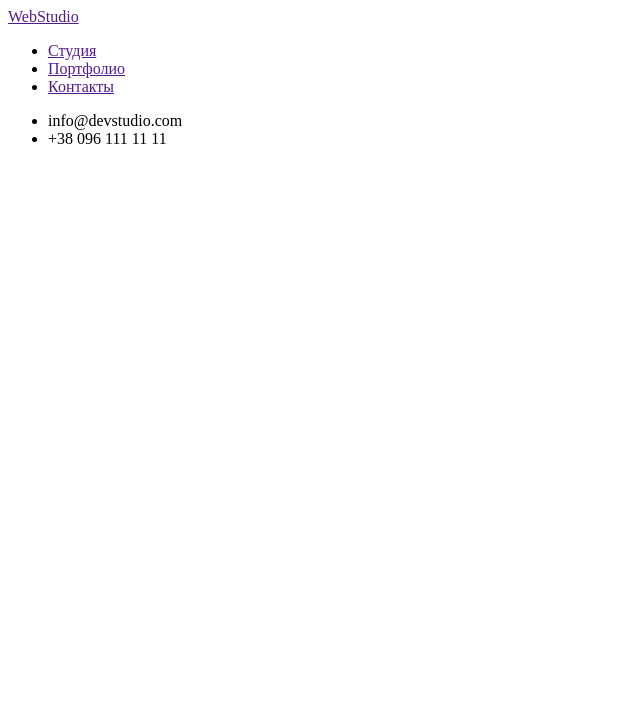
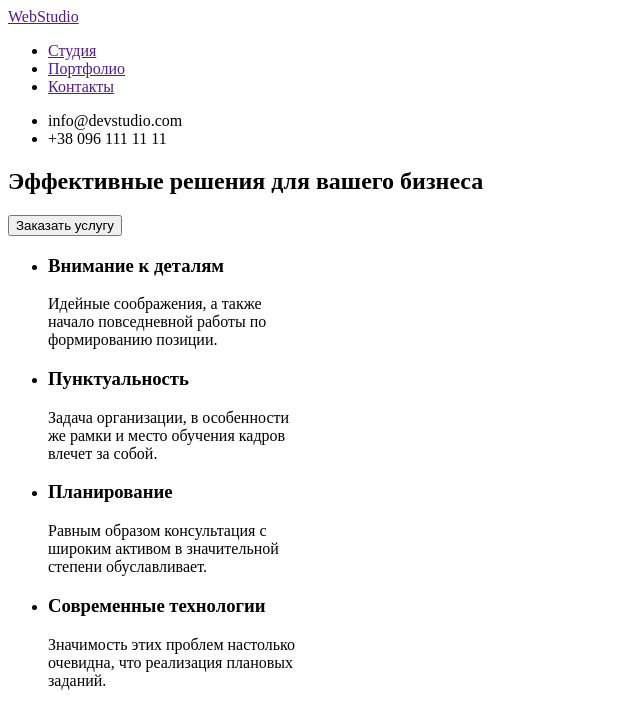
Before and after one commit to IhorButov/goit-homework, a plain HTML site: page index.html in a window 1280 px wide. Shown: the whole page, without its empty margins (0-640 px from the left). Drawn offline with Linux system fonts and the light colour scheme.

Commit message:
section2
Внимание к деталям
Пунктуальность
Планирование
Современные технологии

```diff
--- a/index.html
+++ b/index.html
@@ -22,7 +22,30 @@
                 </ul>
     </header>
     <main>
-
+        <section>
+            <h1>Эффективные решения для вашего бизнеса</h1>
+            <button type="button">Заказать услугу</button>
+        </section>
+        <section>
+            <ul>
+                <li>
+                    <h3>Внимание к деталям</h3>
+                    <p>Идейные соображения, а также<br> начало повседневной работы по<br> формированию позиции.</p>
+                </li>
+                <li>
+                    <h3>Пунктуальность</h3>
+                    <p>Задача организации, в особенности<br> же рамки и место обучения кадров<br> влечет за собой.</p>
+                </li>
+                <li>
+                    <h3>Планирование</h3>
+                    <p>Равным образом консультация с<br> широким активом в значительной<br> степени обуславливает.</p>
+                </li>
+                <li>
+                    <h3>Современные технологии</h3>
+                    <p>Значимость этих проблем настолько<br> очевидна, что реализация плановых<br> заданий.</p>
+                </li>
+            </ul>
+        </section>
     </main>
     <footer></footer>
 </body>
```
